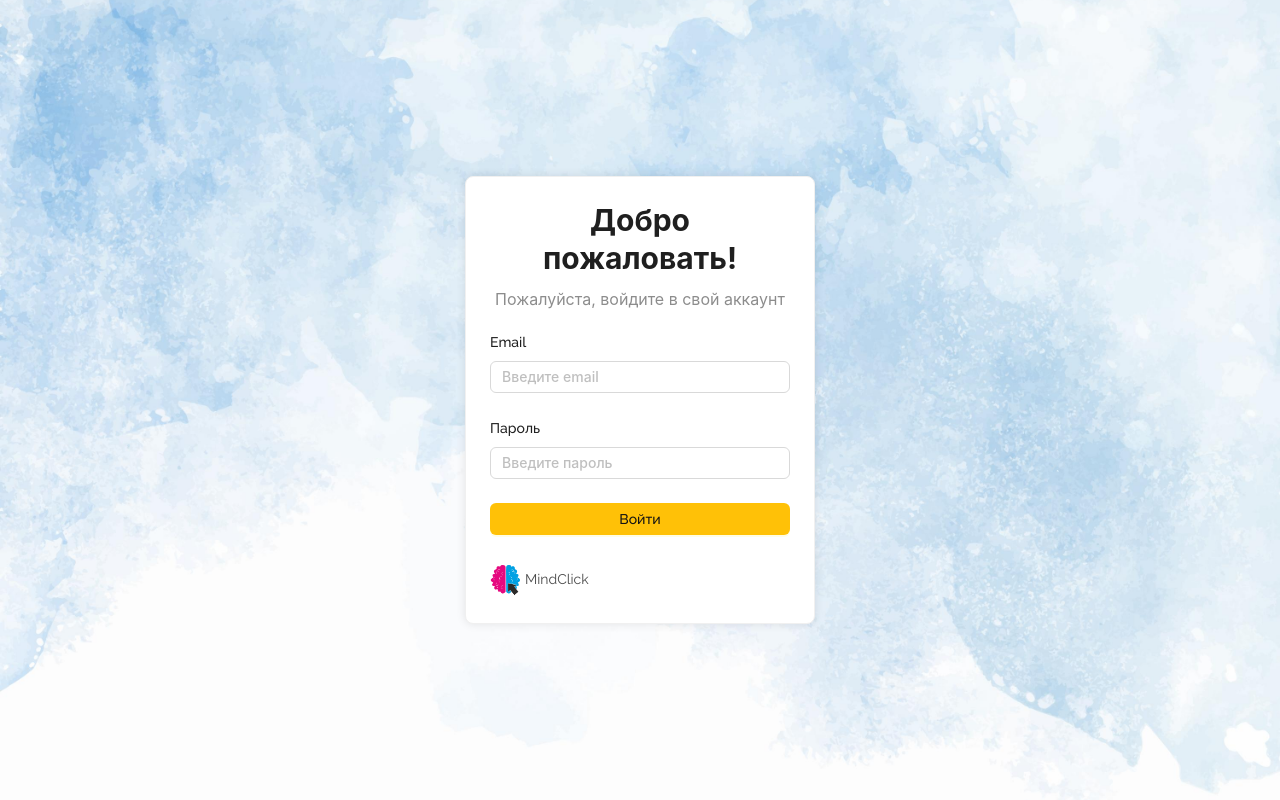
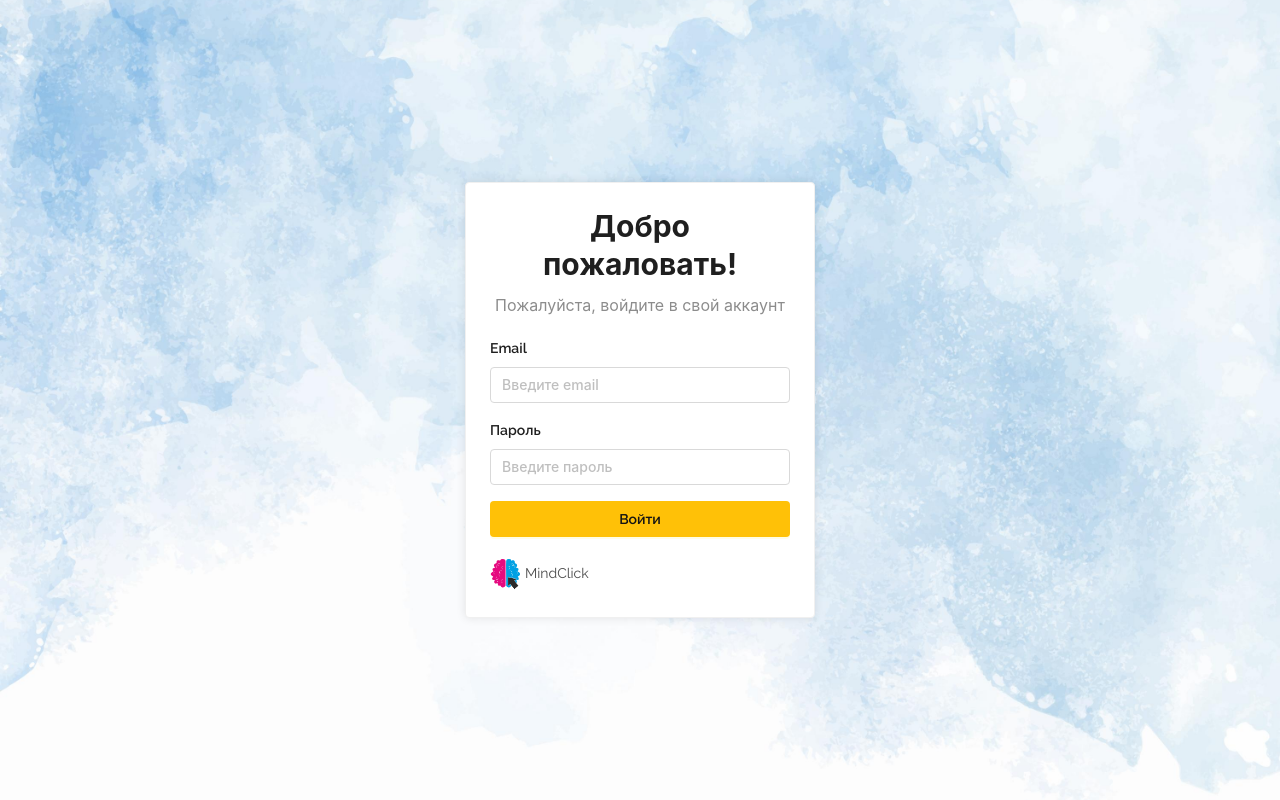
Before and after one commit to Adlemas/mindclick-frontend-v2-review, a Next.js app: page /login in a window 1280 px wide. Built offline with nearby package versions, Linux system fonts and the light colour scheme.

Commit message:
feat: antd mode styles & overriding default values

```diff
--- a/src/pages/_app.tsx
+++ b/src/pages/_app.tsx
@@ -12,6 +12,8 @@ const App = ({ Component, pageProps }: AppProps) => (
         // yellow primary color
         colorPrimary: "#FFC107",
         colorTextLightSolid: "#141414",
+        borderRadius: 4,
+        controlHeight: 36,
       },
     }}
   >
--- a/src/styles/globals.scss
+++ b/src/styles/globals.scss
@@ -2,3 +2,4 @@
 
 @import "module/font";
 @import "module/base";
+@import "module/antd_mode";
--- /dev/null
+++ b/src/styles/module/_antd_mode.scss
@@ -0,0 +1,18 @@
+
+
+
+.ant-btn {
+    span {
+        font-weight: 600 !important;
+    }
+}
+
+.ant-form-item-label {
+    label {
+        font-weight: 600 !important;
+    }
+}
+
+.ant-form-item {
+    margin-bottom: 16px !important;
+}
```
